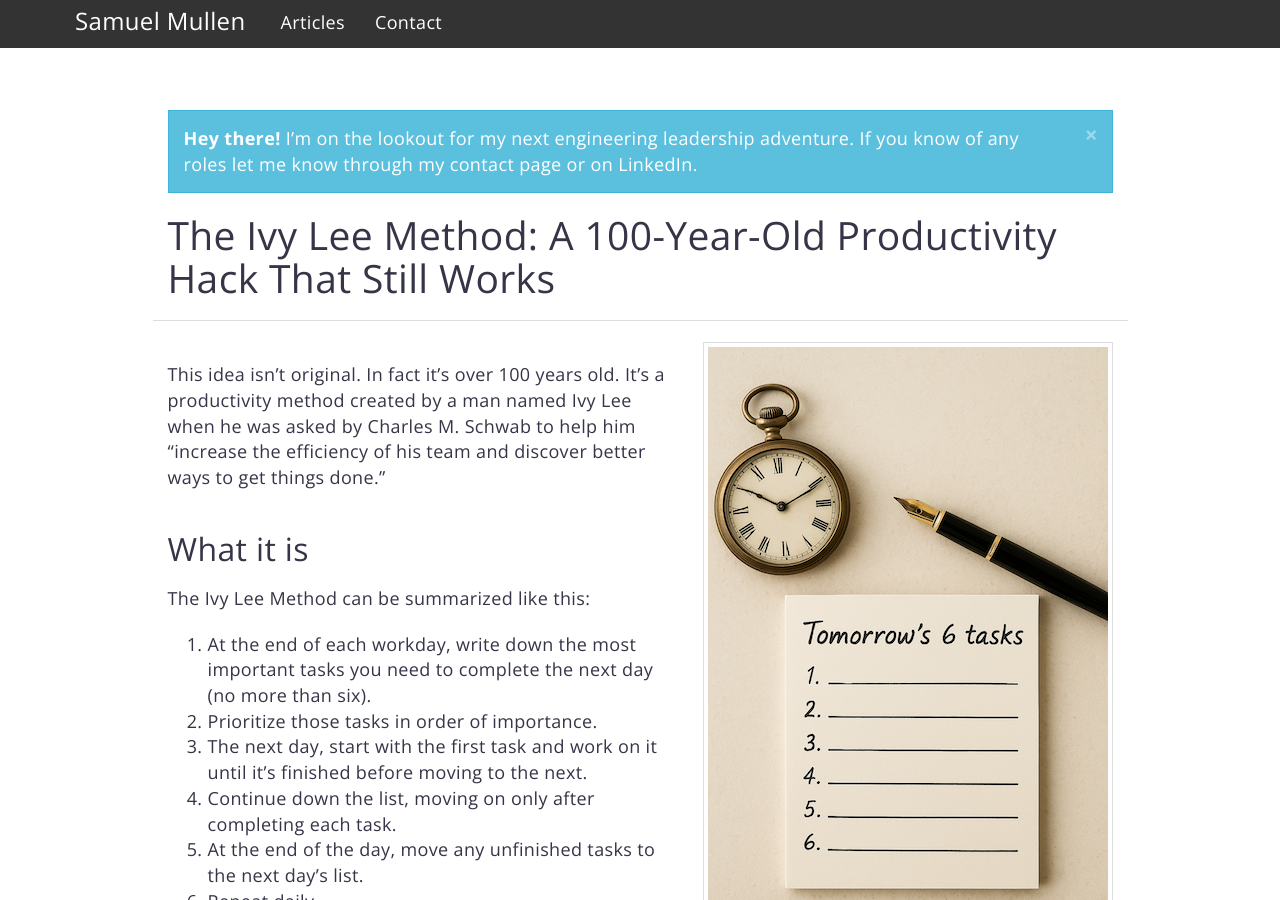
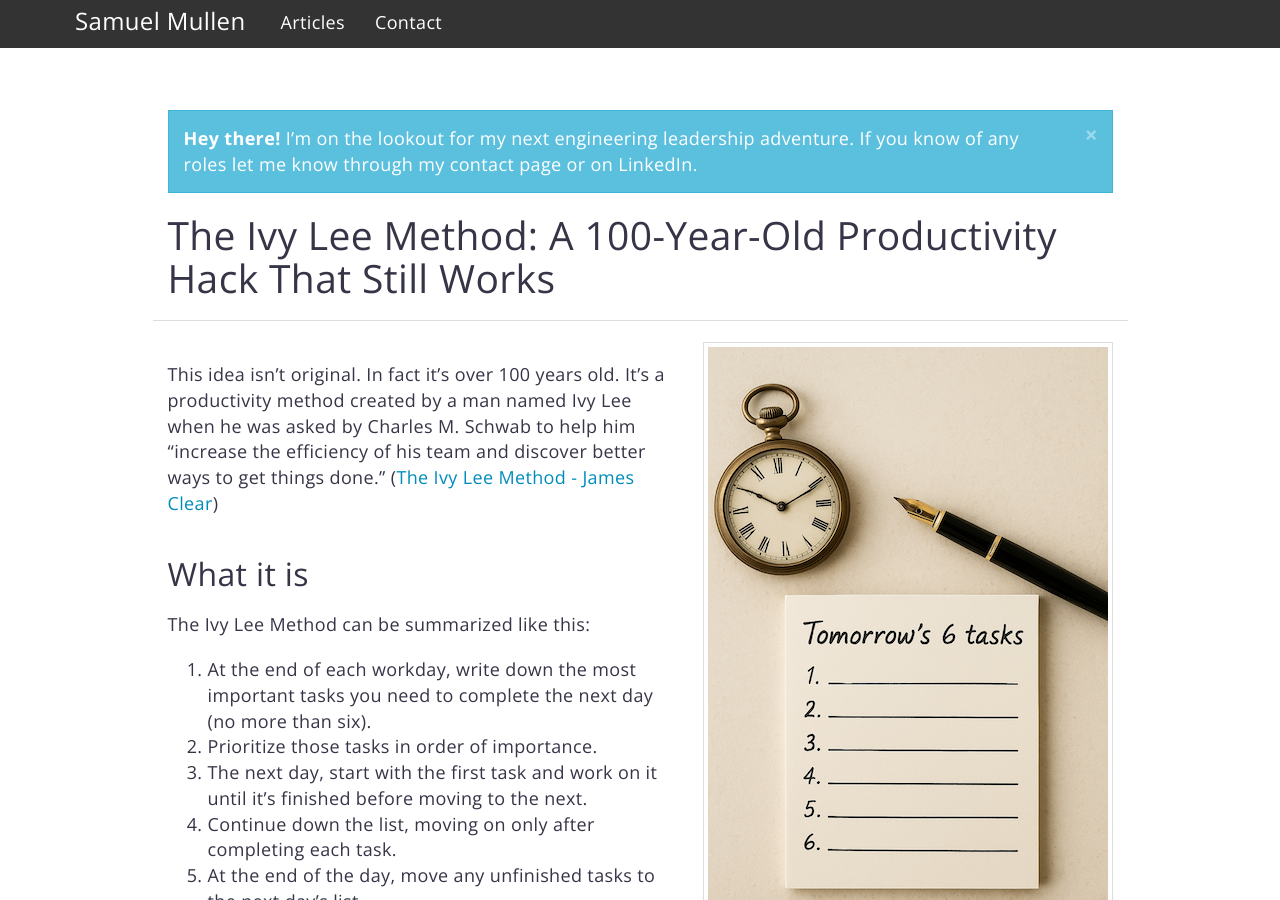
Before and after one commit to samullen/samullen.github.io, a Jekyll site: the page built from _posts/articles/2025-08-20-the-ivy-lee-method.md, in a window 1280 px wide and 900 px high. Built offline with Jekyll 4.4.1, drawn with Linux system fonts in a browser that asks for light colours; a style sheet for code colours, icons or effects is not loaded.

Commit message:
Attribute quote

```diff
--- a/_posts/articles/2025-08-20-the-ivy-lee-method.md
+++ b/_posts/articles/2025-08-20-the-ivy-lee-method.md
@@ -14,7 +14,7 @@ categories: [productivity]
 This idea isn't original. In fact it's over 100 years old. It's a productivity
 method created by a man named Ivy Lee when he was asked by Charles M. Schwab to
 help him "increase the efficiency of his team and discover better ways to get
-things done."
+things done." ([The Ivy Lee Method - James Clear](https://jamesclear.com/ivy-lee))
 
 ## What it is
 
```
